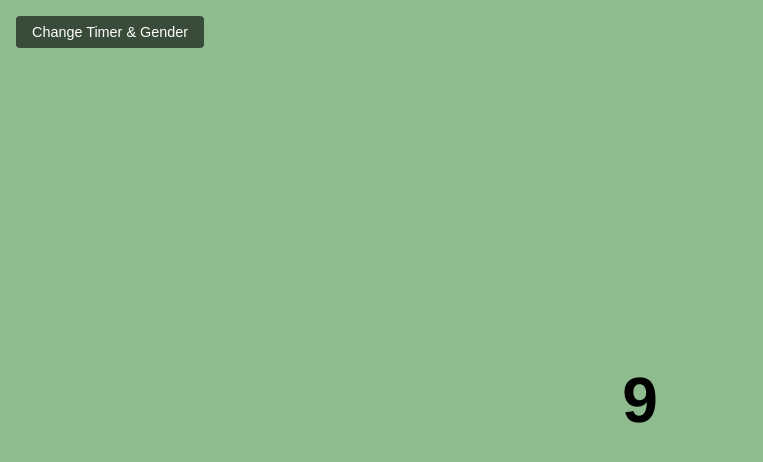
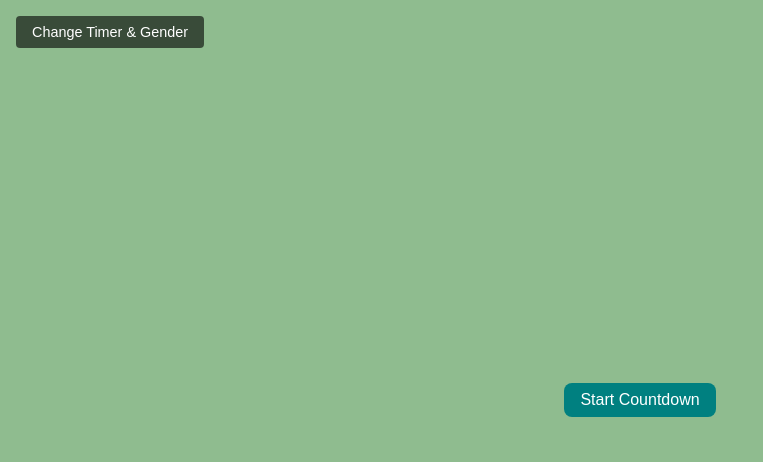
Before and after one commit to JohnFull30/countdown, a React (Create React App) app: page / in a window 1280 px wide. Both pictures are taken after a click on the button "START COUNTDOWN". Shown: the top 462 px of the page, without its empty margins (0-763 px from the left). Built offline with nearby package versions, Linux system fonts and the light colour scheme; the HTML template or start-up script is replaced by a standard one.

Commit message:
feat: add Start Countdown button so timer only runs on user click 🚀

```diff
--- a/src/GenderCountdown.js
+++ b/src/GenderCountdown.js
@@ -1,15 +1,18 @@
 // src/GenderCountdown.js
-import React, { useEffect, useRef } from 'react';
+import React, { useEffect, useRef, useState } from 'react';
 import { useLocation, useNavigate } from 'react-router-dom';
 import './countdown.css';
 
 export default function GenderCountdown() {
+  const [started, setStarted] = useState(false);
   const countdownRef = useRef(null);
   const navigate = useNavigate();
   const { state } = useLocation();
   const { duration = 10, gender = 'boy' } = state || {};
 
   useEffect(() => {
+    if (!started) return;
+
     const body = document.body;
     // 1) Reset to solid green and clear any previous GIF
     body.style.backgroundColor  = 'darkseagreen';
@@ -36,8 +39,8 @@ export default function GenderCountdown() {
 
         // 2) Pick the correct GIF URL
         const gifUrl = gender === 'girl'
-          ? 'https://media4.giphy.com/media/K9MPm9A3CaSkw/200w.gif?cid=82a1493bjmbf74sqgxnb4emr4hse65xczf57gkrrmgqtzfm7&rid=200w.gif&ct=g'
-          : 'https://media4.giphy.com/media/liFaAWEOa1uKc/200w.gif?cid=82a1493bnm84hi1bbod5eoxmgpk5jc1dcfrs8e0ueraxj26f&rid=200w.gif&ct=g';
+          ? 'https://media4.giphy.com/media/K9MPm9A3CaSkw/200w.gif?cid=…&rid=200w.gif&ct=g'
+          : 'https://media4.giphy.com/media/liFaAWEOa1uKc/200w.gif?cid=…&rid=200w.gif&ct=g';
 
         // 3) Tile it—repeat across the screen, default size (200×200)
         body.style.backgroundImage   = `url('${gifUrl}')`;
@@ -54,7 +57,7 @@ export default function GenderCountdown() {
 
     return () => {
       clearInterval(countdownRef.current);
-      // Clean up all body styles on unmount/refresh
+      // Clean up body styles on unmount/refresh
       body.style.backgroundColor  = '';
       body.style.backgroundImage  = '';
       body.style.backgroundRepeat = '';
@@ -63,7 +66,7 @@ export default function GenderCountdown() {
       body.style.color            = '';
       body.style.textShadow       = '';
     };
-  }, [duration, gender]);
+  }, [started, duration, gender]);
 
   return (
     <div className="countdown-container">
@@ -73,8 +76,17 @@ export default function GenderCountdown() {
       >
         Change Timer &amp; Gender
       </button>
-      <div id="counter" style={{ fontSize: '4rem' }} />
-      <div id="gender"  style={{ fontSize: '6rem' }} />
+
+      {!started ? (
+        <button className="start-btn" onClick={() => setStarted(true)}>
+          Start Countdown
+        </button>
+      ) : (
+        <>
+          <div id="counter" style={{ fontSize: '4rem' }} />
+          <div id="gender"  style={{ fontSize: '6rem' }} />
+        </>
+      )}
     </div>
   );
 }
```
